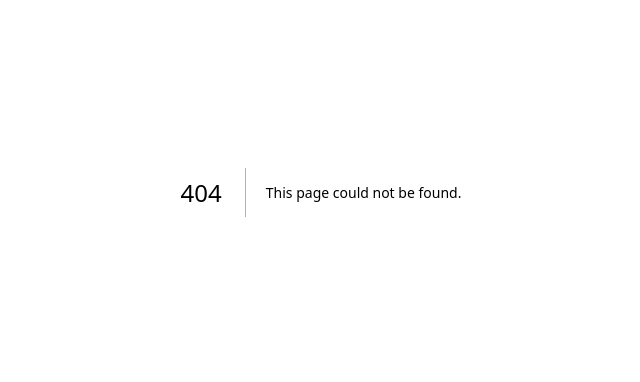
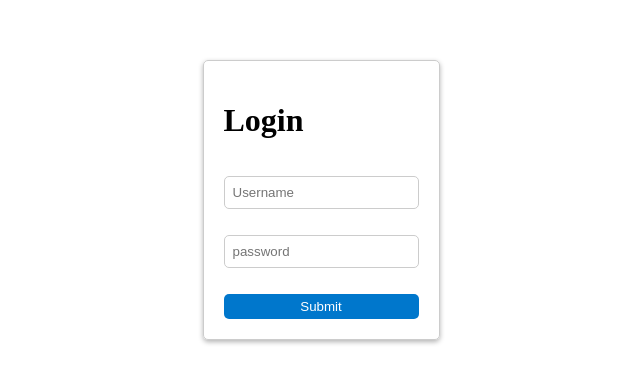
Before and after one commit to MostafaK2/hangman, a Next.js app: page /signlogin in a window 1280 px wide. Before the commit this address had no page. Shown: the part 208-590 px from the top of the page, without its empty margins (319-959 px from the left). Built offline with nearby package versions, Linux system fonts and the light colour scheme.

Commit message:
login and sign up view

```diff
--- /dev/null
+++ b/components/Login.jsx
@@ -0,0 +1,39 @@
+import { useState } from "react";
+import styles from "../styles/Login-Signup.module.css";
+
+function Login() {
+  const [email, setEmail] = useState("");
+  const [password, setPassword] = useState("");
+
+  const handleSubmit = (event) => {
+    event.preventDefault();
+    console.log(`Email: ${email}, Password: ${password}`);
+  };
+
+  return (
+    <div className={styles.container}>
+      <form className={styles.form} onSubmit={handleSubmit}>
+        <h1>Login</h1>
+        <input
+          className={styles.input}
+          type="text"
+          id="email"
+          value={email}
+          placeholder="Username"
+          onChange={(e) => setEmail(e.target.value)}
+        />
+        <input
+          className={styles.input}
+          type="password"
+          id="password"
+          value={password}
+          placeholder="password"
+          onChange={(e) => setPassword(e.target.value)}
+        />
+        <button className={styles.button} type="submit">Submit</button>
+      </form>
+    </div>
+  );
+}
+
+export default Login;
--- /dev/null
+++ b/components/SignUp.jsx
@@ -0,0 +1,52 @@
+import { useState } from "react";
+import styles from "../styles/Login-Signup.module.css"
+
+function SignUp() {
+  const [name, setName] = useState("");
+  const [email, setEmail] = useState("");
+  const [password, setPassword] = useState("");
+
+  const handleSubmit = (event) => {
+    event.preventDefault();
+    console.log(`Name: ${name}, Email: ${email}, Password: ${password}`);
+  };
+
+  return (
+    <div className={styles.container}>
+      <form className={styles.form} onSubmit={handleSubmit}>
+        <h1>Sign Up</h1>
+        <input
+          className={styles.input}
+          placeholder="name"
+          type="text"
+          id="name"
+          value={name}
+          onChange={(e) => setName(e.target.value)}
+        />
+
+        <input
+          className={styles.input}
+          placeholder="username"
+          type="text"
+          id="email"
+          value={email}
+          onChange={(e) => setEmail(e.target.value)}
+        />
+
+        <input
+          className={styles.input}
+          placeholder="password"
+          type="password"
+          id="password"
+          value={password}
+          onChange={(e) => setPassword(e.target.value)}
+        />
+        <button className={styles.button} type="submit">
+          Submit
+        </button>
+      </form>
+    </div>
+  );
+}
+
+export default SignUp;
--- /dev/null
+++ b/pages/signlogin.js
@@ -0,0 +1,13 @@
+import { useState } from "react";
+import Login from "@/components/Login";
+import SignUp from "@/components/Signup";
+
+function signlogin() {
+  return (
+    <div>
+      <Login/>
+    </div>
+  );
+}
+
+export default signlogin;
--- /dev/null
+++ b/styles/Login-Signup.module.css
@@ -0,0 +1,32 @@
+.container {
+  display: flex;
+  justify-content: center;
+  align-items: center;
+  height: 100vh;
+}
+
+.form {
+  display: flex;
+  flex-direction: column;
+  padding: 20px;
+  border: 1px solid #ccc;
+  border-radius: 5px;
+  box-shadow: 0 2px 5px rgba(0, 0, 0, 0.3);
+  gap: 1rem;
+}
+
+.input {
+  padding: 0.5rem;
+  margin-bottom: 10px;
+  border-radius: 5px;
+  border: 1px solid #ccc;
+}
+
+.button {
+  padding: 5px;
+  background-color: #0077cc;
+  color: #fff;
+  border: none;
+  border-radius: 5px;
+  cursor: pointer;
+}
```
